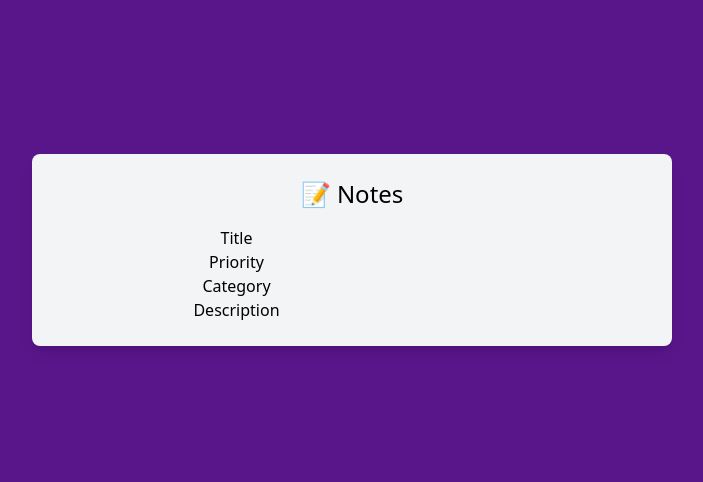
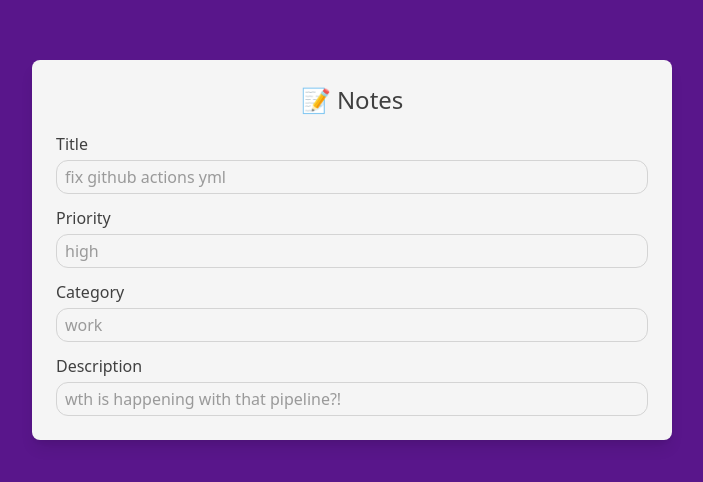
Before and after one commit to felipeozalmeida/notes-ui-react, a React (Vite) app: page / in a window 1280 px wide. Shown: the part 150-632 px from the top of the page, without its empty margins (288-991 px from the left). Built offline with nearby package versions, Linux system fonts and the light colour scheme.

Commit message:
feat: improve app styling

```diff
--- a/src/App.tsx
+++ b/src/App.tsx
@@ -1,7 +1,7 @@
 import NoteForm from "./components/NoteForm"
 
-const App = () => <div className="flex flex-col gap-4 items-center justify-center w-full max-w-[640px] p-6 text-center bg-gray-100 rounded-lg shadow-lg">
-  <h1 className="text-2xl font-medium">📝 Notes</h1>
+const App = () => <div className="flex flex-col gap-4 items-stretch justify-center w-full max-w-[640px] p-6 bg-neutral-100 text-neutral-700 rounded-lg shadow-lg">
+  <h1 className="text-2xl font-medium text-center">📝 Notes</h1>
   <NoteForm />
 </div>
 
--- a/src/components/NoteForm/index.tsx
+++ b/src/components/NoteForm/index.tsx
@@ -1,8 +1,20 @@
-const NoteForm = () => <form>
-    <div><label htmlFor="title">Title</label><input type="text" id="title" name="title" /></div>
-    <div><label htmlFor="priority">Priority</label><input type="text" id="priority" name="priority" /></div>
-    <div><label htmlFor="category">Category</label><input type="text" id="category" name="category" /></div>
-    <div><label htmlFor="description">Description</label><input type="text" id="description" name="description" /></div>
+const NoteForm = () => <form className="flex flex-col items-stretch justify-center gap-3">
+    <div className="flex flex-col gap-1 items-stretch justify-between">
+        <label className="font-medium" htmlFor="title">Title</label>
+        <input className="px-2 py-1 border border-neutral-300 rounded-xl" type="text" id="title" name="title" placeholder="fix github actions yml" />
+    </div>
+    <div className="flex flex-col gap-1 items-stretch justify-between">
+        <label className="font-medium" htmlFor="priority">Priority</label>
+        <input className="px-2 py-1 border border-neutral-300 rounded-xl" type="text" id="priority" name="priority" placeholder="high" />
+    </div>
+    <div className="flex flex-col gap-1 items-stretch justify-between">
+        <label className="font-medium" htmlFor="category">Category</label>
+        <input className="px-2 py-1 border border-neutral-300 rounded-xl" type="text" id="category" name="category" placeholder="work" />
+    </div>
+    <div className="flex flex-col gap-1 items-stretch justify-between">
+        <label className="font-medium" htmlFor="description">Description</label>
+        <input className="px-2 py-1 border border-neutral-300 rounded-xl" type="text" id="description" name="description" placeholder="wth is happening with that pipeline?!" />
+    </div>
 </form>
 
 export default NoteForm
```
